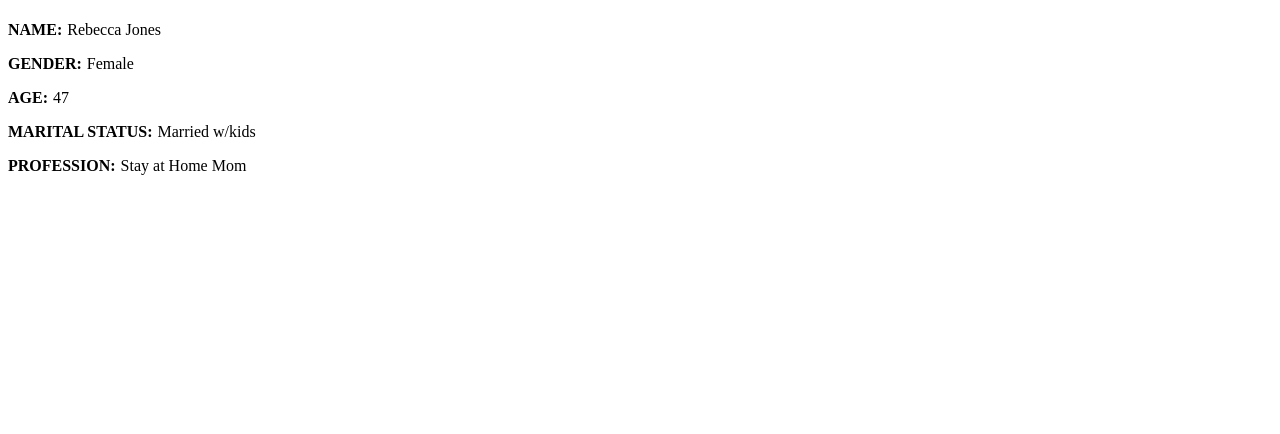
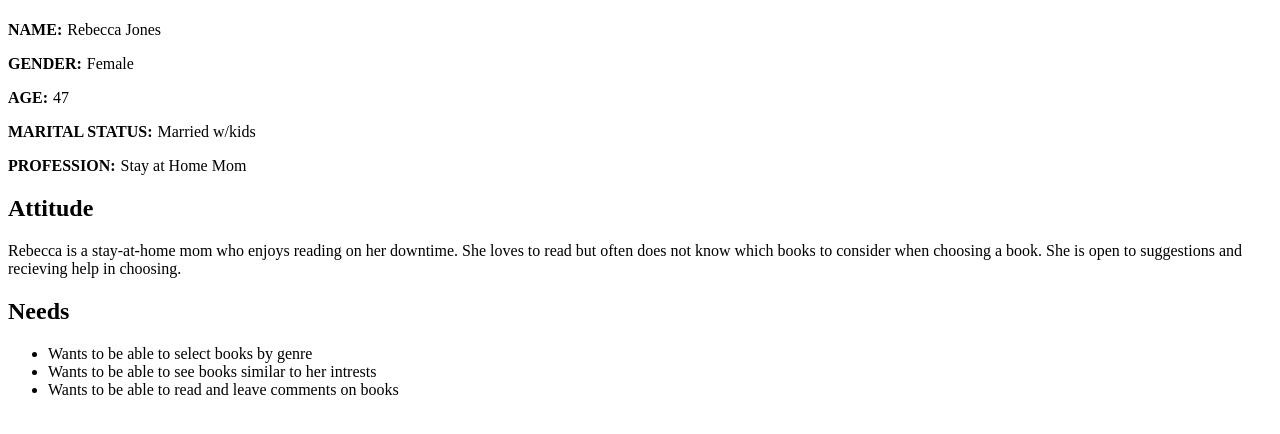
Before and after one commit to jisbell347/data-design, a PHP site: page /rebecca.php in a window 1280 px wide. Shown: the part 263-697 px from the top of the page. Run offline with PHP 8.4, Linux system fonts and the light colour scheme.

Commit message:
Added attitude of persona and a list of her needs

```diff
--- a/epic/rebecca.php
+++ b/epic/rebecca.php
@@ -10,11 +10,25 @@
 		<div class="pic">
 			<img src="rebecca.jpg" alt="Picture of Rebecca Jones" width="200px" height="auto"/>
 		</div>
+		<div>
 			<h2>Persona</h2>
 				<p><span class="bold">Name:</span>Rebecca Jones</p>
 				<p><span class="bold">Gender:</span>Female</p>
 				<p><span class="bold">Age:</span>47</p>
 				<p><span class="bold">Marital Status:</span>Married w/kids</p>
 				<p><span class="bold">Profession:</span>Stay at Home Mom</p>
+		</div>
+		<div>
+			<h2>Attitude</h2>
+			<p>Rebecca is a stay-at-home mom who enjoys reading on her downtime. She loves to read but often does not know which books to consider when choosing a book. She is open to suggestions and recieving help in choosing.</p>
+		</div>
+		<div>
+			<h2>Needs</h2>
+			<ul>
+				<li>Wants to be able to select books by genre</li>
+				<li>Wants to be able to see books similar to her intrests</li>
+				<li>Wants to be able to read and leave comments on books</li>
+			</ul>
+		</div>
 	</body>
 </html>
```
Lines whose indentation alone changed are shown as unchanged.
